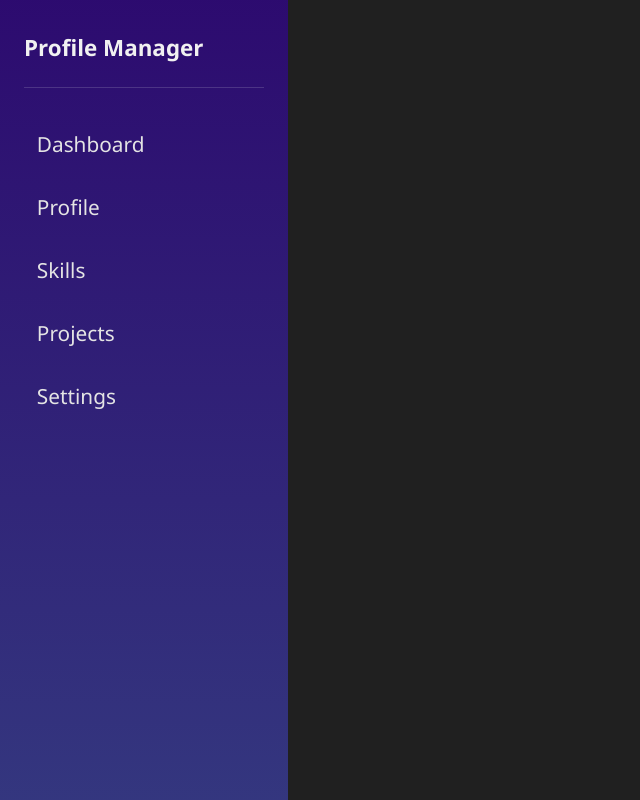
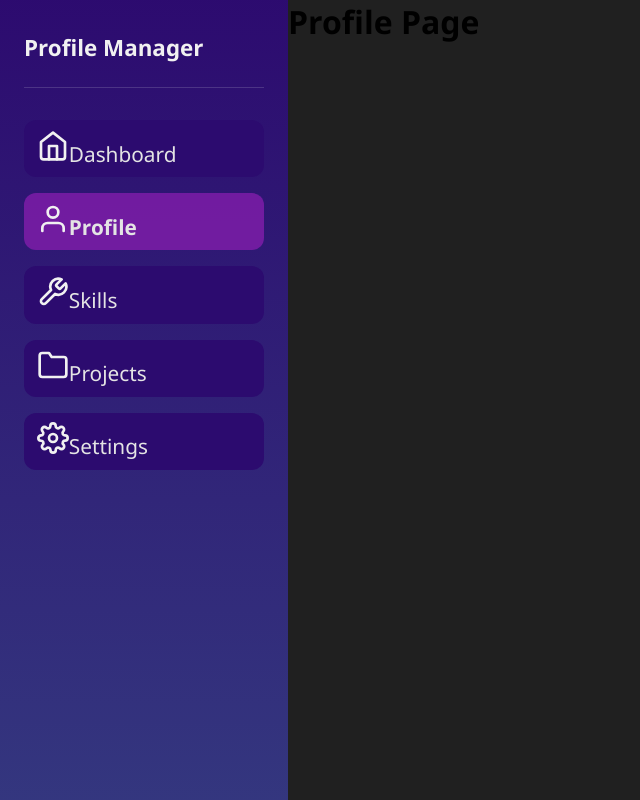
Before and after one commit to tinsaetemesgen/personal-profile-manager, a React (Vite) app: page /profile in a window 1280 px wide. Shown: the whole page, without its empty margins (0-640 px from the left). Built offline with nearby package versions, Linux system fonts and the light colour scheme.

Commit message:
Added React Router and updated Sidebar icons

```diff
--- a/package.json
+++ b/package.json
@@ -13,6 +13,7 @@
     "react": "^19.2.0",
     "react-dom": "^19.2.0",
     "react-hook-form": "^7.71.1",
+    "react-icons": "^5.5.0",
     "react-router-dom": "^7.13.0"
   },
   "devDependencies": {
--- a/src/App.jsx
+++ b/src/App.jsx
@@ -1,10 +1,27 @@
-import './App.css'
-import Sidebar from './Components/Sidebar/Sidebar'
+import "./App.css";
+import { Routes, Route } from "react-router-dom";
+
+import Sidebar from "./Components/Sidebar/Sidebar";
+import Dashboard from "./Components/Dashboard/Dashboard";
+import Profile from "./Components/Profile/Profile";
+import Skills from "./Components/Skills/Skills";
+import Projects from "./Components/Projects/Projects";
+import Settings from "./Components/Settings/Settings";
 
 function App() {
   return (
-    <Sidebar />
-  )
+    <div style={{ display: "flex" }}>
+      <Sidebar />
+
+      <Routes>
+        <Route path="/" element={<Dashboard />} />
+        <Route path="/profile" element={<Profile />} />
+        <Route path="/skills" element={<Skills />} />
+        <Route path="/projects" element={<Projects />} />
+        <Route path="/settings" element={<Settings />} />
+      </Routes>
+    </div>
+  );
 }
 
-export default App
+export default App;
--- /dev/null
+++ b/src/Components/Dashboard/Dashboard.jsx
@@ -0,0 +1,5 @@
+function Dashboard() {
+  return <h1>Dashboard Page</h1>;
+}
+
+export default Dashboard;
--- /dev/null
+++ b/src/Components/Profile/Profile.jsx
@@ -0,0 +1,5 @@
+function Profile() {
+  return <h1>Profile Page</h1>;
+}
+
+export default Profile;
--- /dev/null
+++ b/src/Components/Projects/Projects.jsx
@@ -0,0 +1,5 @@
+function Projects() {
+  return <h1>projects Page</h1>;
+}
+
+export default Projects;
--- /dev/null
+++ b/src/Components/Settings/Settings.jsx
@@ -0,0 +1,5 @@
+function Settings() {
+  return <h1>Settings Page</h1>;
+}
+
+export default Settings;
--- a/src/Components/Sidebar/Sidebar.css
+++ b/src/Components/Sidebar/Sidebar.css
@@ -9,7 +9,6 @@
   height: 2rem;
   color: #f1f1f1;
 }
-
 
 .sidebar {
   width: 18rem;
@@ -23,7 +22,6 @@
     hsl(238, 42%, 35%)
   );
 }
-
 
 .title {
   display: flex;
@@ -44,7 +42,6 @@
   font-weight: 600;
 }
 
-
 .sidebar hr {
   border: none;
   height: 1px;
@@ -52,24 +49,25 @@
   margin-bottom: 2rem;
 }
 
-
 .sidebar ul {
   list-style: none;
   display: flex;
   flex-direction: column;
   gap: 1rem;
 
-    &.sidebar li, a {
+  &.sidebar li,
+  a {
     width: 100%;
     font-size: 1.3rem;
     font-weight: 500;
   }
 }
 
-
 .sidebar a {
   text-decoration: none;
+  cursor: pointer;
   color: #e4e4e4;
+  background-color: hsl(260, 82%, 24%);
   font-size: 1rem;
   padding: 0.6rem 0.8rem;
   border-radius: 12px;
@@ -83,6 +81,6 @@
 }
 
 .sidebar a.active {
-    background-color: rgba(255, 255, 255, 0.8);
+  background-color: rgba(131, 29, 172, 0.8);
   font-weight: 600;
 }
--- a/src/Components/Sidebar/Sidebar.jsx
+++ b/src/Components/Sidebar/Sidebar.jsx
@@ -1,11 +1,10 @@
-import './Sidebar.css'
-
+import "./Sidebar.css";
+import { NavLink } from "react-router-dom";
+import { FiHome, FiUser, FiTool, FiFolder, FiSettings } from "react-icons/fi";
 
 function Sidebar() {
   return (
-        <>
     <div className="sidebar">
-
       <div className="title">
         <h1>Profile Manager</h1>
       </div>
@@ -13,36 +12,42 @@ function Sidebar() {
 
       <ul>
         <li>
-                        <a href="#">
+          <NavLink to="/">
+            <FiHome className="icon" />
+            Dashboard
+          </NavLink>
+        </li>
 
-                            Dashboard
-                        </a>
+        <li>
+          <NavLink to="/profile">
+            <FiUser className="icon" />
+            Profile
+          </NavLink>
         </li>
+
         <li>
-                        <a href="#">
+          <NavLink to="/skills">
+            <FiTool className="icon" />
+            Skills
+          </NavLink>
+        </li>
 
-                            Profile</a>
+        <li>
+          <NavLink to="/projects">
+            <FiFolder className="icon" />
+            Projects
+          </NavLink>
         </li>
+
         <li>
-                        <a href="#">Skills</a>
-                    </li>
-                    <li>
-                        <a href="#">Projects</a>
-                    </li>
-                    <li>
-                        <a href="#">Settings</a>
+          <NavLink to="/settings">
+            <FiSettings className="icon" />
+            Settings
+          </NavLink>
         </li>
       </ul>
-
     </div>
-
-
-
-
-
-        </>
-
-    )
+  );
 }
 
-export default Sidebar
+export default Sidebar;
--- /dev/null
+++ b/src/Components/Skills/Skills.jsx
@@ -0,0 +1,5 @@
+function Skills() {
+  return <h1>Skills Page</h1>;
+}
+
+export default Skills;
```
Also changed, not shown: src/main.jsx (+8 -7 lines), 1 other file (tests, documents, lock files or other folders). Lines whose indentation alone changed are shown as unchanged.
